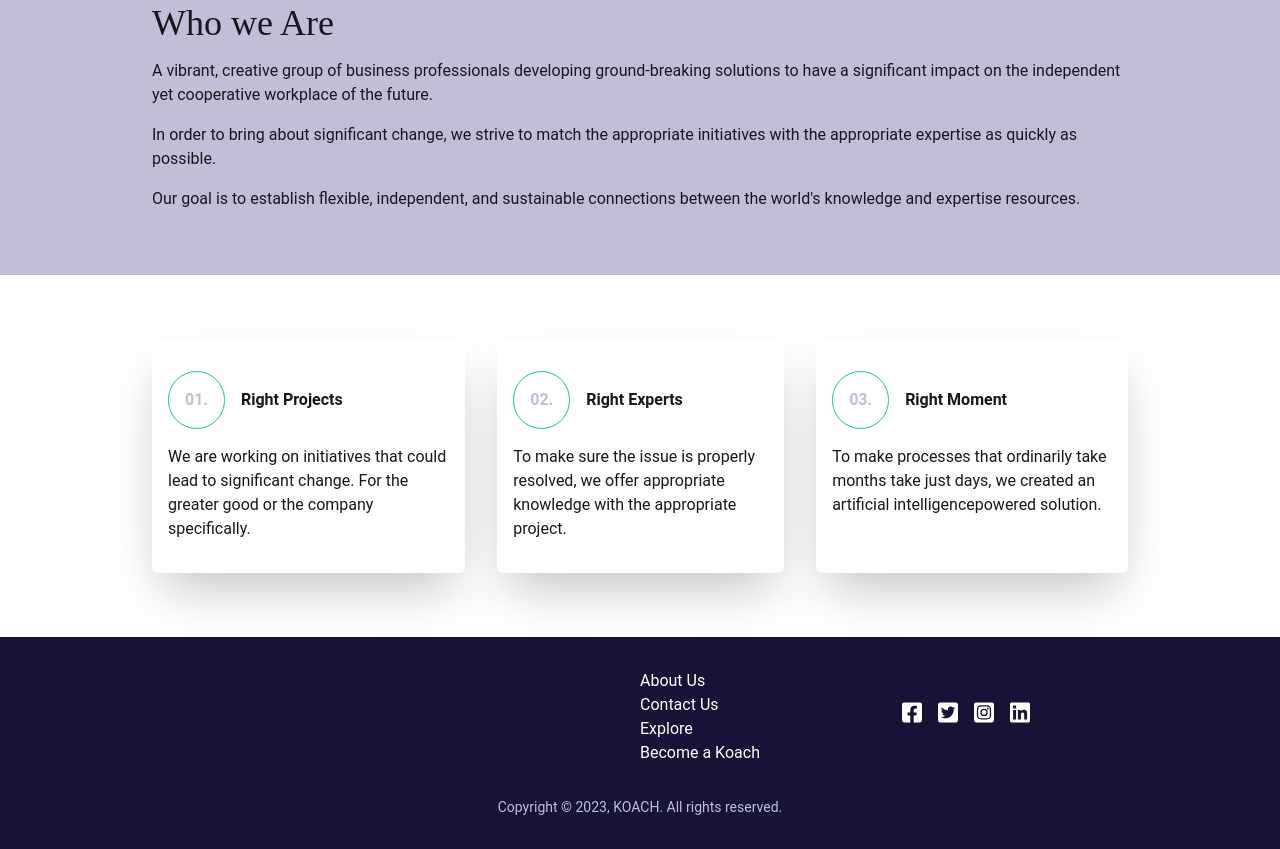
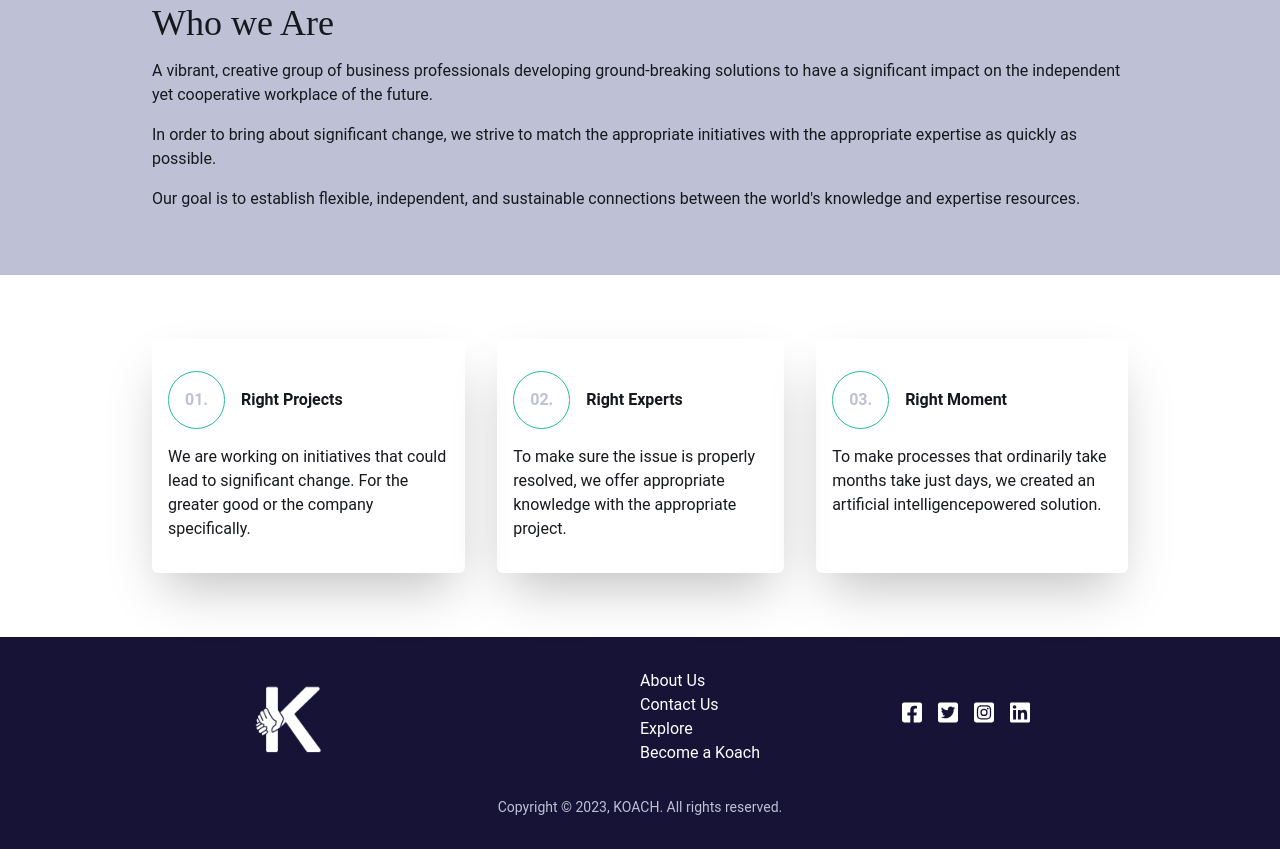
Before and after one commit to SashanaFarrier/Koach, a website: page src/about.html in a window 1280 px wide. Shown: the part 1461-2310 px from the top of the page. Drawn offline with Linux system fonts and the light colour scheme; the site is published under a folder, as on GitHub Pages, so addresses that start at the root find nothing.

Commit message:
Update about.html

```diff
--- a/src/about.html
+++ b/src/about.html
@@ -203,7 +203,7 @@
             class="logo__container flex flex-col justify-center items-center mb-8 md:mb-0 md:max-w-xs md:items-end"
           >
             <a class="" href="#header"
-              ><img src="/public/images/logo_white.png" alt="" class="w-20" />
+              ><img src="../public/images/logo_white.png" alt="" class="w-20" />
             </a>
           </div>
           <ul class="md:w-1/2 md:flex md:justify-between md:items-end">
```
